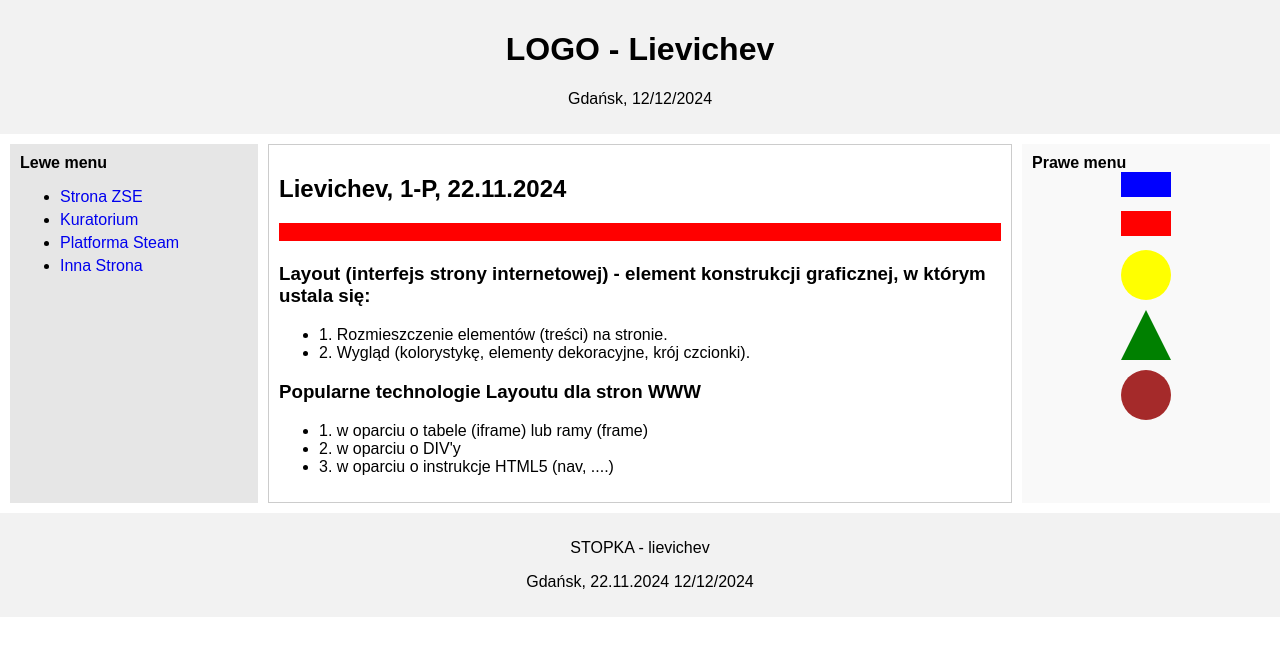
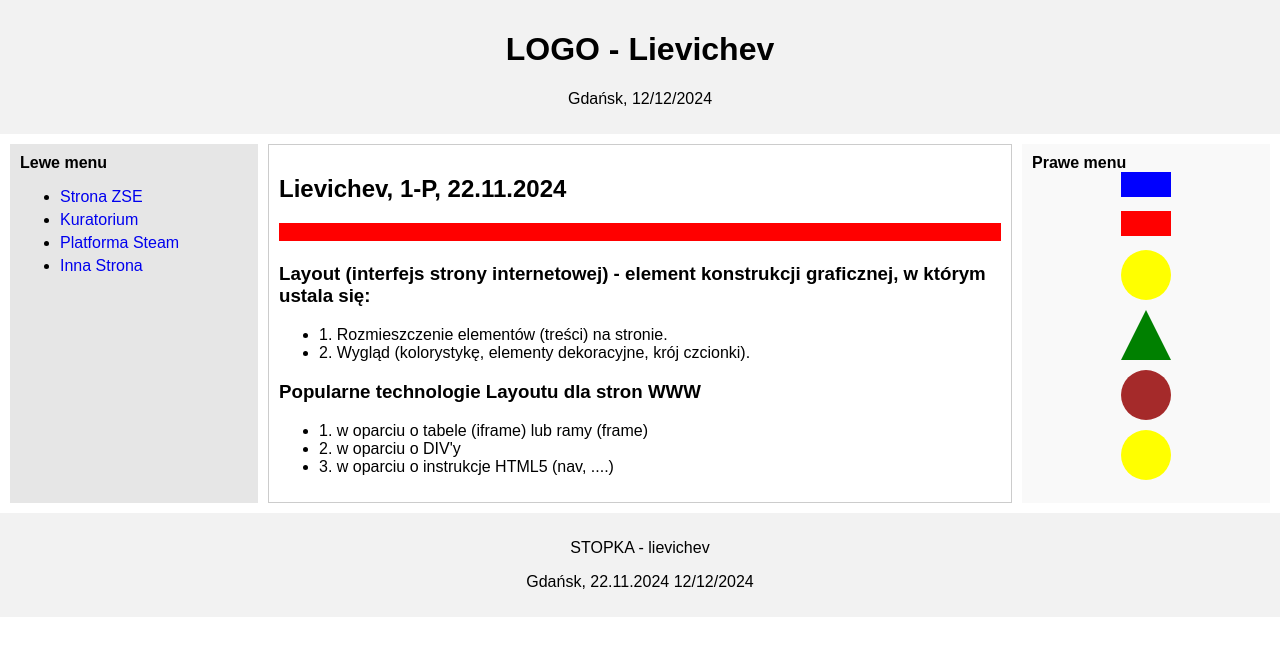
Before and after one commit to SYNEGRA1488/Babaj, a plain HTML site: page z1.html in a window 1280 px wide. Drawn offline with Linux system fonts and the light colour scheme.

Commit message:
Update z1.html

```diff
--- a/z1.html
+++ b/z1.html
@@ -141,6 +141,9 @@
                 </a>
                 <a href="mailto:klevicev42@gmail.com" class="shape-link">
                     <div class="circle brown"></div> <!-- Коричневый круг -->
+                    <a href="index (1).mp4" class="shape-link">
+                    <div class="circle yellow"></div> <!-- Коричневый круг -->
+                </a>
                 </a>
             </div>
         </aside>
```
